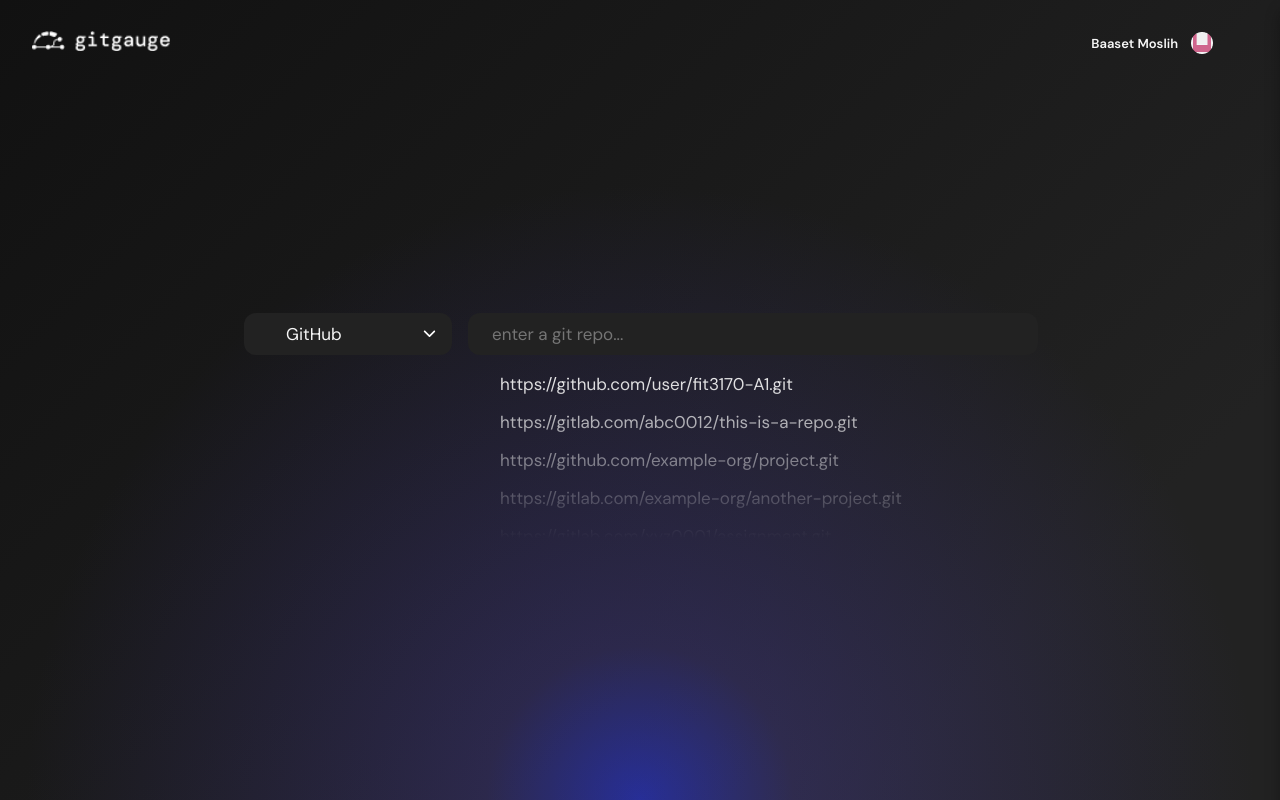
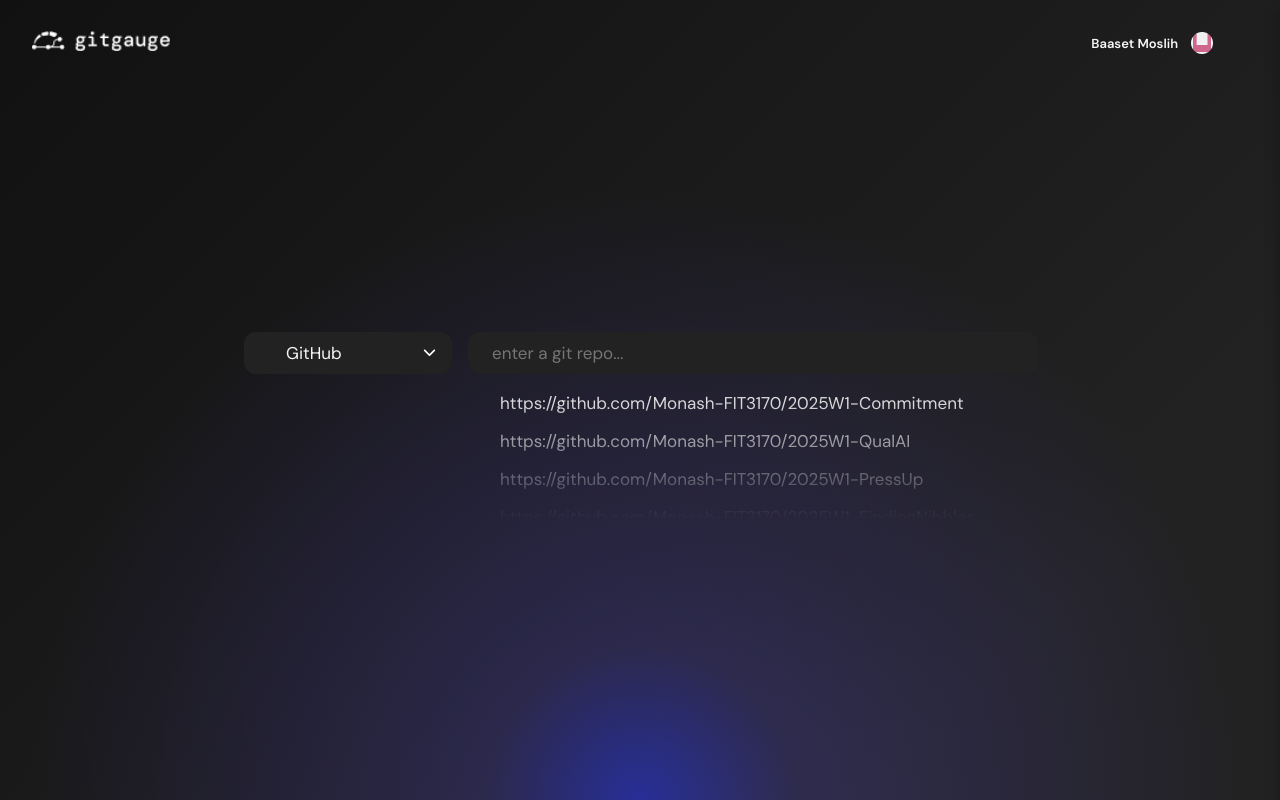
Before and after one commit to oraqlle/gitgauge, a SvelteKit app: page / in a window 1280 px wide. Built offline with nearby package versions, Linux system fonts and the light colour scheme; some icons are missing.

Commit message:
feat: update bookmarked repositories and enhance repo verification function

```diff
--- a/src/routes/+page.svelte
+++ b/src/routes/+page.svelte
@@ -21,37 +21,22 @@
 
     let bookmarked_repo: RepoBookmark[] = [
         {
-            repo_name: "fit3170-A1",
-            repo_url: "https://github.com/user/fit3170-A1.git",
+            repo_name: "GitGuage",
+            repo_url: "https://github.com/Monash-FIT3170/2025W1-Commitment",
         },
         {
-            repo_name: "this-is-a-repo",
-            repo_url: "https://gitlab.com/abc0012/this-is-a-repo.git",
+            repo_name: "QualAI",
+            repo_url: "https://github.com/Monash-FIT3170/2025W1-QualAI",
         },
         {
-            repo_name: "project",
-            repo_url: "https://github.com/example-org/project.git",
+            repo_name: "PressUp",
+            repo_url: "https://github.com/Monash-FIT3170/2025W1-PressUp"
         },
         {
-            repo_name: "another-project",
-            repo_url: "https://gitlab.com/example-org/another-project.git",
-        },
-        {
-            repo_name: "assignment",
-            repo_url: "https://gitlab.com/xyz0001/assignment.git",
-        },
-        {
-            repo_name: "assignment",
-            repo_url: "https://gitlab.com/xyz0001/assignment.git2",
-        },
-        {
-            repo_name: "assignment",
-            repo_url: "https://gitlab.com/xyz0001/assignment.git3",
-        },
-        {
-            repo_name: "assignment",
-            repo_url: "https://gitlab.com/xyz0001/assignment.git4",
-        },
+            repo_name: "FindingNibbles",
+            repo_url: "https://github.com/Monash-FIT3170/2025W1-FindingNibbles"
+        }
+
     ];
 
     //
@@ -75,6 +60,11 @@
     interface BackendVerificationResult {
         owner: string;
         repo: string;
+    }
+
+    async function bookmarkedRepo(repoUrl: string) {
+        repoUrlInput = repoUrl;
+        handleVerification();
     }
 
     async function handleVerification() {
@@ -271,7 +261,7 @@
             <!-- Repo link list -->
             <div class="repo-bookmark-list">
                 {#each bookmarked_repo as bookmark (bookmark.repo_url)}
-                    <button class="repo-list-btn" type="button">
+                    <button class="repo-list-btn" type="button" on:click={() => bookmarkedRepo(bookmark.repo_url)}>
                         <h6 class="display-body repo-list-text white">
                             {bookmark.repo_url}
                         </h6>
@@ -308,7 +298,7 @@
             </div>
 
             {#each bookmarked_repo as repo (repo.repo_url)}
-                <button class="bookmark-item">
+                <button class="bookmark-item" type="button" on:click={() => bookmarkedRepo(repo.repo_url)}>
                     <h6 class="heading-2 repo-name label-secondary">
                         {repo.repo_name}
                     </h6>
--- a/vite.config.js
+++ b/vite.config.js
@@ -26,7 +26,7 @@
       : undefined,
     watch: {
       // 3. tell vite to ignore watching `src-tauri`
-      ignored: ["**/src-tauri/**"],
+      ignored: ["**/src-tauri/**", "**/.svelte-kit/**"],
     },
   },
 }));
```
